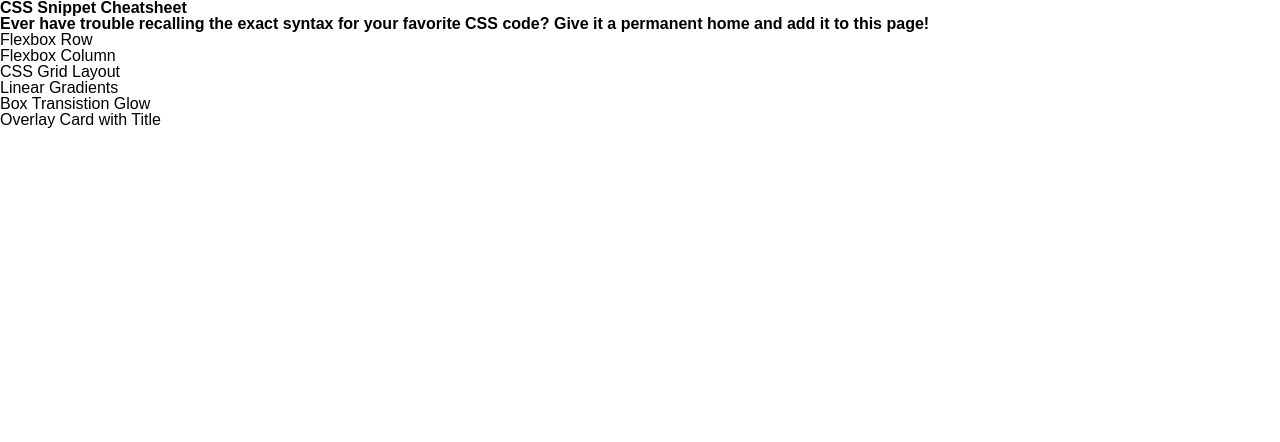
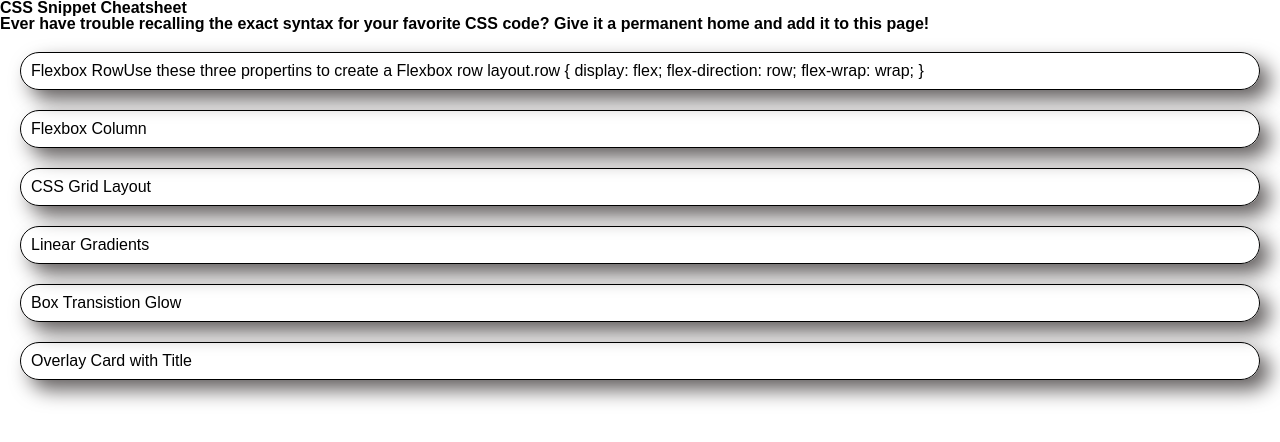
Before and after one commit to DazedChou/CSS-Snippet, a plain HTML site: page index.html in a window 1280 px wide. Drawn offline with Linux system fonts and the light colour scheme.

Commit message:
added cards

```diff
--- a/assets/style.css
+++ b/assets/style.css
@@ -0,0 +1,11 @@
+.card {
+    display: flex;
+    border-style: solid;
+    border-width: 1px;
+    padding: 10px;
+    margin: 20px;
+    flex: auto;
+    border-radius: 25px;
+    box-shadow: 10px 10px 20px rgb(100, 96, 96);
+
+  }
--- a/index.html
+++ b/index.html
@@ -22,6 +22,14 @@
             <div class="tips">
                 <section class="card">
                     <header>Flexbox Row</header>
+                    <p>Use these three propertins to create a Flexbox row layout</p>
+                    <p class="code"><code><pre></pre>
+                        .row {
+                            display: flex;
+                            flex-direction: row;
+                            flex-wrap: wrap;
+                        }
+                    </code></pre></p>
                 </section>
                 <section class="card">
                     <header>Flexbox Column</header>
```
